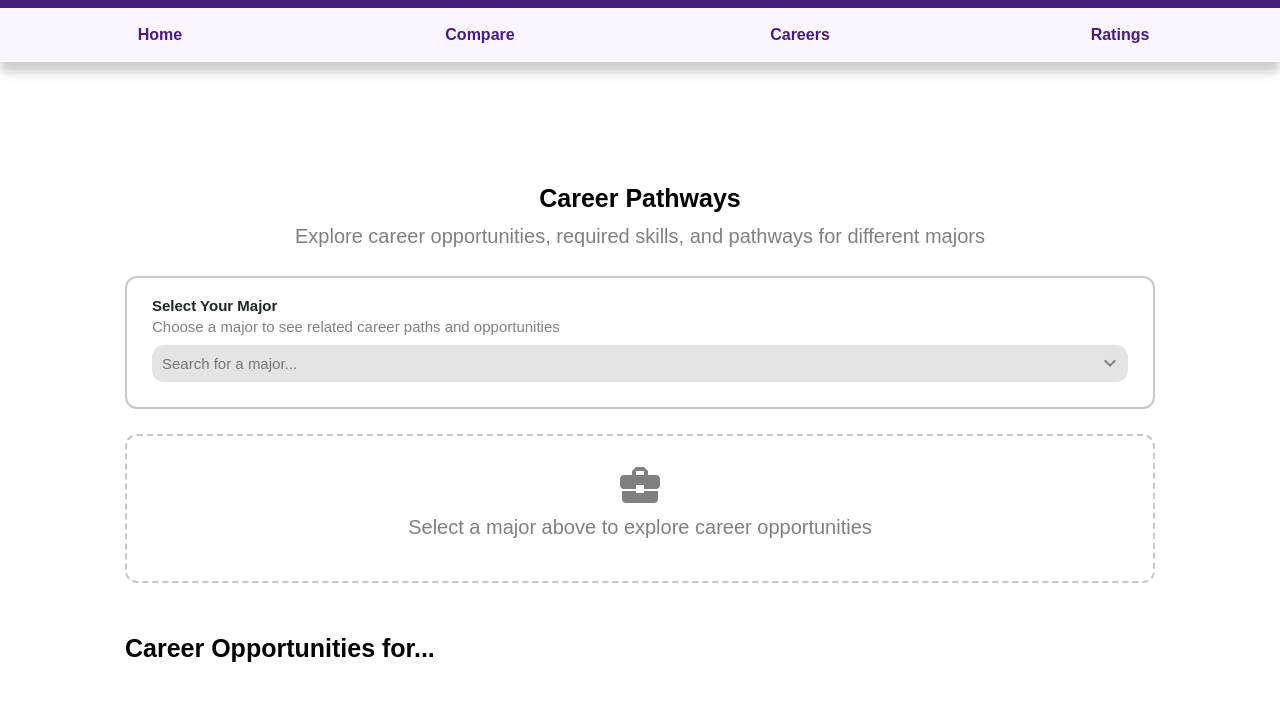
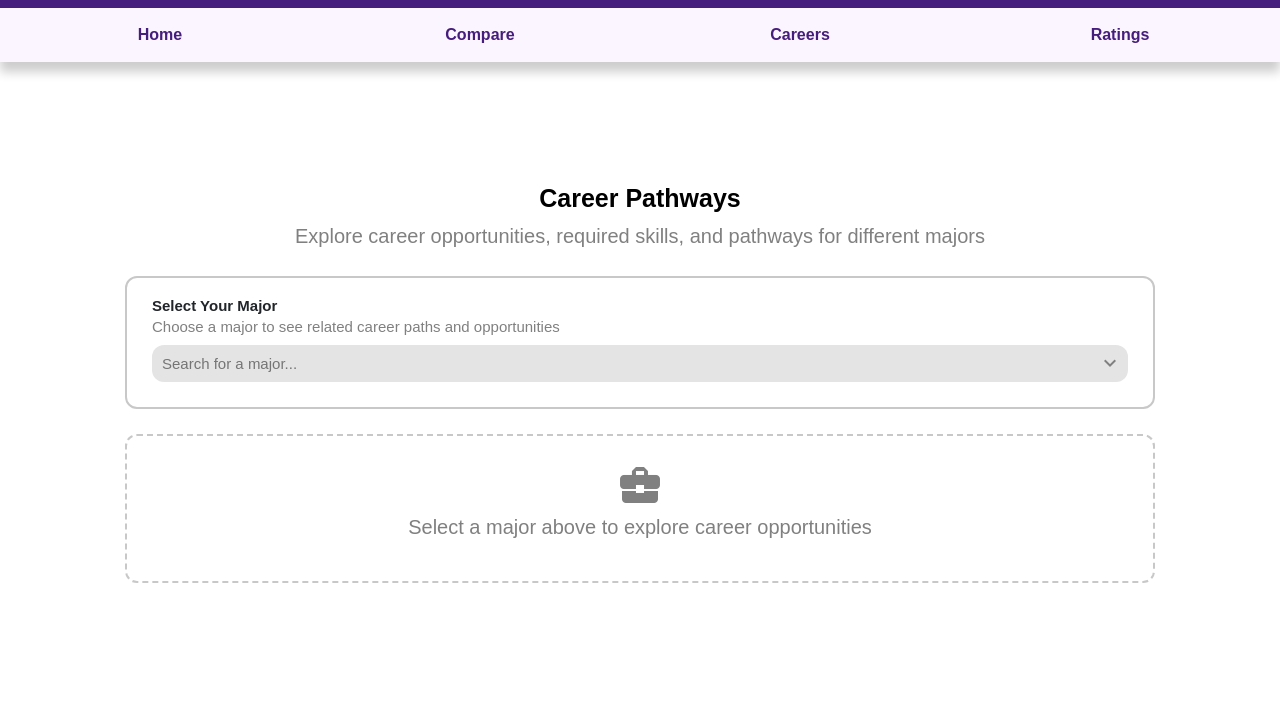
Before and after one commit to OliStew/TigerPlan, a plain HTML site: page careerSearchIndex.html in a window 1280 px wide. Shown: the part 77-778 px from the top of the page. Drawn offline with nearby package versions, Linux system fonts and the light colour scheme.

Commit message:
Fixed opacity/display bugs

```diff
--- a/careerSearchIndex.html
+++ b/careerSearchIndex.html
@@ -66,7 +66,7 @@
       <p>Select a major above to explore career opportunities</p>
     </div>
 
-    <h1 id="careerContentHeader">Career Opportunities for...</h1>
+    <h1 id="careerContentHeader" style="display:none;">Career Opportunities for...</h1>
 
     <div class="careerContent">
 
--- a/careerSearchStyles.css
+++ b/careerSearchStyles.css
@@ -106,6 +106,7 @@
     color: #000000;
     display: block;
 }
+
 .careerContent {
     position: relative;
     margin-top: 25px;
```
